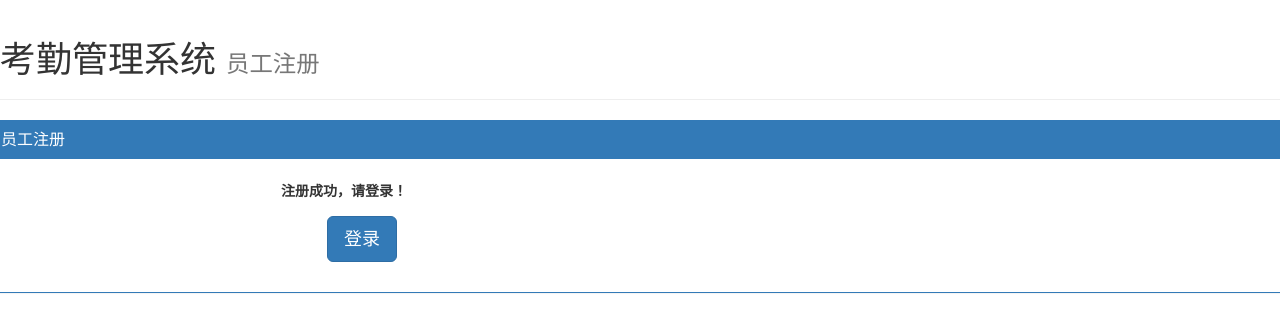
After one commit to hengke/Attendance-Management-System, a Django app: template templates/register_success.html in a window 1280 px wide. The commit adds this page. Shown: the top 332 px of the page. Run offline with Django 3.2, Linux system fonts and the light colour scheme; the template is opened without the code that fills it, so the values that code supplies are empty; some libraries are stand-ins or nearby versions.

Commit message:
完成注册功能

```diff
--- /dev/null
+++ b/templates/register_success.html
@@ -0,0 +1,47 @@
+<!DOCTYPE html>
+<html lang="en">
+<head>
+    <meta charset="UTF-8">
+    <title>员工注册</title>
+    <!-- <script src="https://cdn.bootcss.com/jquery/2.2.4/jquery.min.js"></script>
+    <link href="https://cdn.bootcss.com/bootstrap/3.3.7/css/bootstrap.min.css" rel="stylesheet">
+    <link href="https://cdn.bootcss.com/font-awesome/4.7.0/css/font-awesome.min.css" rel="stylesheet">
+    <link href="https://cdn.bootcss.com/bootstrap-validator/0.5.3/css/bootstrapValidator.min.css" rel="stylesheet">
+    <script src="https://cdn.bootcss.com/bootstrap/3.3.7/js/bootstrap.min.js"></script>
+    <script src="https://cdn.bootcss.com/bootstrap-validator/0.5.3/js/bootstrapValidator.min.js"></script> -->
+
+    <script src="/static/js/jquery.min.js"></script>
+    <script src="/static/js/bootstrap.min.js"></script>
+    <link href="/static/css/bootstrap.min.css" rel="stylesheet">
+    <link href="/static/css/font-awesome.min.css" rel="stylesheet">
+
+    <link href="/static/css/bootstrapValidator.min.css" rel="stylesheet">
+    <script src="/static/js/bootstrapValidator.min.js"></script>
+</head>
+<body>
+    <div class="page-header">
+        <h1>考勤管理系统
+            <small>员工注册</small>
+        </h1>
+    </div>
+    <div class="row">
+        <div class="panel panel-primary">
+            <div class="panel-heading">
+                <h3 class="panel-title">员工注册</h3>
+            </div>
+            <div class="panel-body" >
+                <form role="form" class="form-signin form-horizontal">
+                    <div class="form-group">
+                        <label class="col-sm-4 control-label">注册成功，请登录！</label>
+                    </div>
+                    <div class="form-group col-sm-offset-4 col-sm-4">
+                        <a href="/index/">
+                            <button class="btn btn-lg btn-primary pull-right">登录</button>
+                        </a>
+                    </div>
+                </form>
+            </div>
+        </div>
+    </div>
+</body>
+</html>
```
Also changed, not shown: app/views.py (+15 -8 lines), static/js/register.js (+36 -19 lines), templates/register.html (+6 -6 lines).
